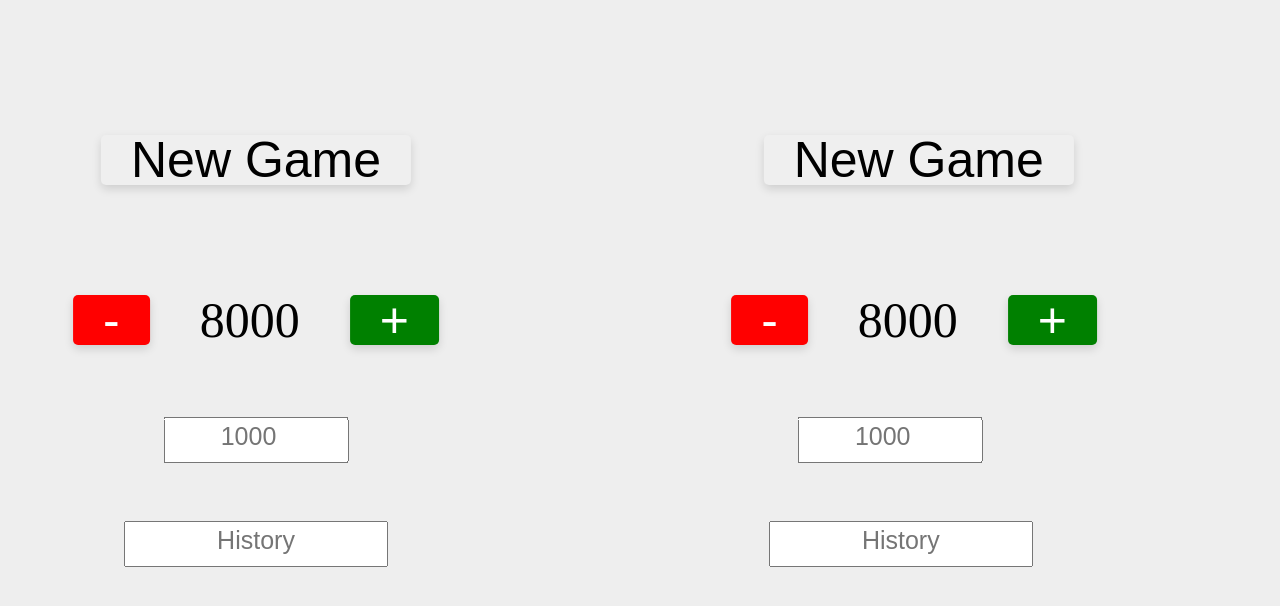
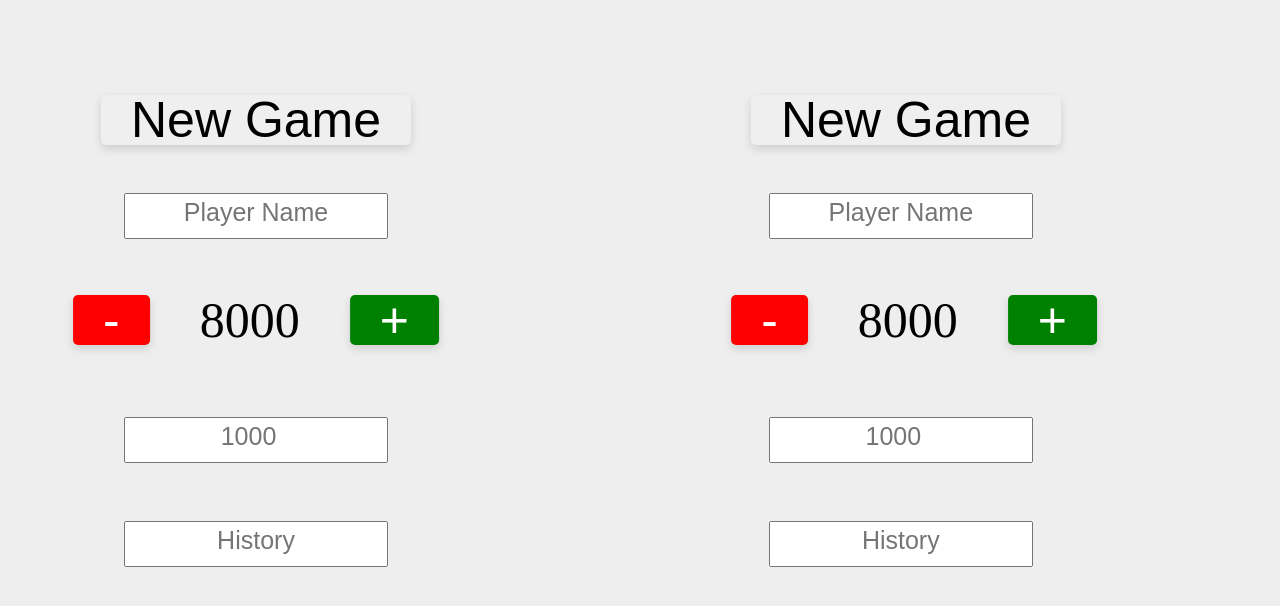
Before and after one commit to AndriusS0316/8000, a website: page index.HTML in a window 1280 px wide. Drawn offline with Linux system fonts and the light colour scheme.

Commit message:
20210726

```diff
--- a/index.HTML
+++ b/index.HTML
@@ -15,7 +15,7 @@ body {
     display: flex;
     gap: 20px;
     position: absolute;
-    top: 20%;
+    top: 15%;
     left: 20%;
     transform: translate(-50%, -50%);
 }
@@ -40,8 +40,8 @@ body {
     display: flex;
     gap: 20px;
     position: absolute;
-    top: 20%;
-    right: 4%;
+    top: 15%;
+    right: 5%;
     transform: translate(-50%, -50%);
 }
 .form2 {
@@ -57,7 +57,7 @@ body {
     gap: 20px;
     position: absolute;
     top: 55%;
-    right: 16%;
+    right: 9%;
     transform: translate(-50%, -50%);
     text-align: center;
     line-height: 100px;
@@ -112,6 +112,8 @@ button {
     <!-- pirmas -->
     <form>
         <button class="game1" type="button">New Game</button>
+        <input id="data111" type="text" class="input111" name="input111" placeholder="Player Name"/>
+
     </form>
     <form class="form1">
         <button class="minus1" type="button">-</button>
@@ -119,11 +121,13 @@ button {
         <button class="plus1" type="button">+</button>
     </form>
     <input id="data1" type="number" class="input1" name="input1" placeholder="1000"/>
-    <input id="data11" type="text" class="input11" name="input12" placeholder="History"/>
+    <input id="data11" type="text" class="input11" name="input11" placeholder="History"/>
 
     <!-- antras -->
     <form>
         <button class="game2" type="button">New Game</button>
+        <input id="data222" type="text" class="input222" name="input222" placeholder="Player Name"/>
+
     </form>
     <form class="form2">
         <button class="minus2" type="button">-</button>
--- a/main.css
+++ b/main.css
@@ -25,3 +25,42 @@
     height: 5%;
     width: 20%;
 }
+
+
+.input111 {
+    display: flex;
+    gap: 20px;
+    position: absolute;
+    top: 27%;
+    left: 20%;
+    transform: translate(-50%, -50%);
+    text-align: center;
+}
+.input222 {
+    display: flex;
+    gap: 20px;
+    position: absolute;
+    top: 27%;
+    right: 9%;
+    transform: translate(-50%, -50%);
+    text-align: center;
+    line-height: 100px;
+}
+#data111 {
+    height: 5%;
+    width: 20%;
+}
+#data222 {
+    height: 5%;
+    width: 20%;
+}
+
+
+#data1 {
+    height: 5%;
+    width: 20%;
+}
+#data2 {
+    height: 5%;
+    width: 20%;
+}
--- a/main.js
+++ b/main.js
@@ -7,6 +7,8 @@ let data1 = document.querySelector('#data1');
 let data2 = document.querySelector('#data2');
 let data11 = document.querySelector('#data11');
 let data22 = document.querySelector('#data22');
+let data111 = document.querySelector('#data111');
+let data222 = document.querySelector('#data222');
 
 const minus1DOM = document.querySelector(".minus1");
 const minus2DOM = document.querySelector(".minus2");
@@ -75,6 +77,7 @@ function game1Click() {
     number1DOM.innerText = rezultatas1;
 
     data11.value = '';
+    data111.value = '';
 }
 
 function game2Click() {
@@ -82,6 +85,7 @@ function game2Click() {
     number2DOM.innerText = rezultatas2;
 
     data22.value = '';
+    data222.value = '';
 }
 
 
```
